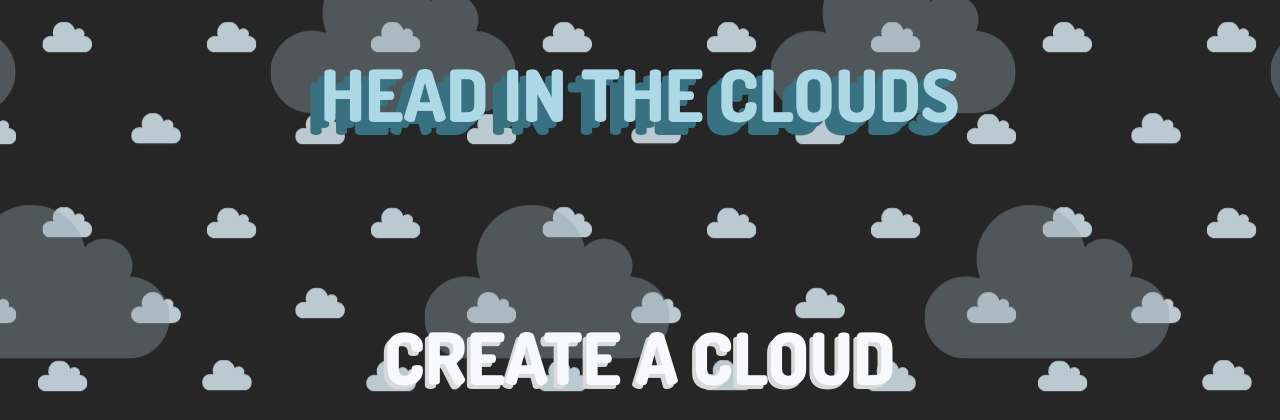
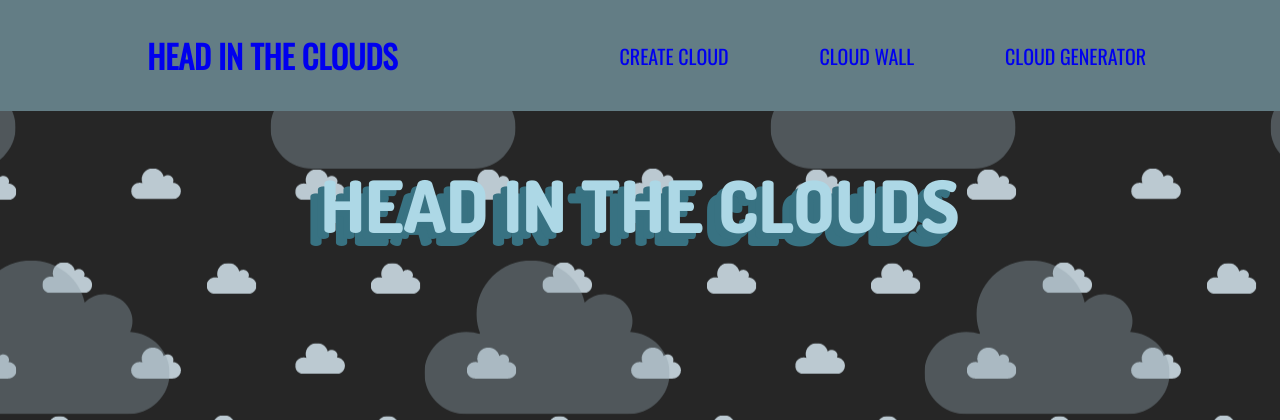
Before and after one commit to kevtrng/HeadInTheClouds, a PHP site: page /userValidation.php in a window 1280 px wide. Shown: the top 420 px of the page. Run offline with PHP 8.4, Linux system fonts and the light colour scheme.

Commit message:
redundant

```diff
--- a/src/validation.css
+++ b/src/validation.css
@@ -72,7 +72,52 @@ button[type="submit"]:hover{
   font-size: 4.5em;
   text-align: center;
 } */
+nav{
+    background-color: #637d85;
+    font-family: 'Oswald', sans-serif;
+}
 
+.navBar{
+    display: grid;
+    align-items: center;
+    top: 0px;
+}
+
+.navBar h3{
+    color: #f8f8ff;
+    display: grid;
+    justify-content: space-around;
+    grid-column: 1/2;
+    font-size: 2em;
+    font-weight: bold;
+}
+
+.navBar ul{
+    grid-column: 2/3;
+    grid-row: 1;
+    display: grid;
+    grid-template-columns: repeat(4, max-content);
+    justify-content: space-evenly;
+}
+
+.navBar ul{
+	padding:0;
+    margin:0;
+	list-style-type: none;
+    font-size: 1.25rem;
+}
+
+.navBar ul li{
+    padding:1rem;
+}
+
+.navBar a{
+    text-decoration: none;
+}
+
+a:visited{
+    color: #f8f8ff;
+}
 form, form>label{
   display: flex;
   flex-direction: column;
--- a/userValidation.php
+++ b/userValidation.php
@@ -31,6 +31,15 @@
     <!-- <link rel="stylesheet" href="./src/footer.css"> -->
   </head>
   <body>
+	  <nav class = "navBar">
+	  <h3><a href="welcome.php">HEAD IN THE CLOUDS</a></h3>
+		  <!-- <img src="./src/images/logoCloud.png"> -->
+		  <ul class = "nav-links">
+			  <li><a href="userValidation.php">CREATE CLOUD</a></li>
+			  <li><a href="anotherPage.php">CLOUD WALL</a></li>
+			  <li><a href="random.php">CLOUD GENERATOR</a></li>
+		  </ul>
+	  </nav>
     <h1> HEAD IN THE CLOUDS </h1>
 
 
```
Also changed, not shown: php/validation.php (+0 -81 lines).
